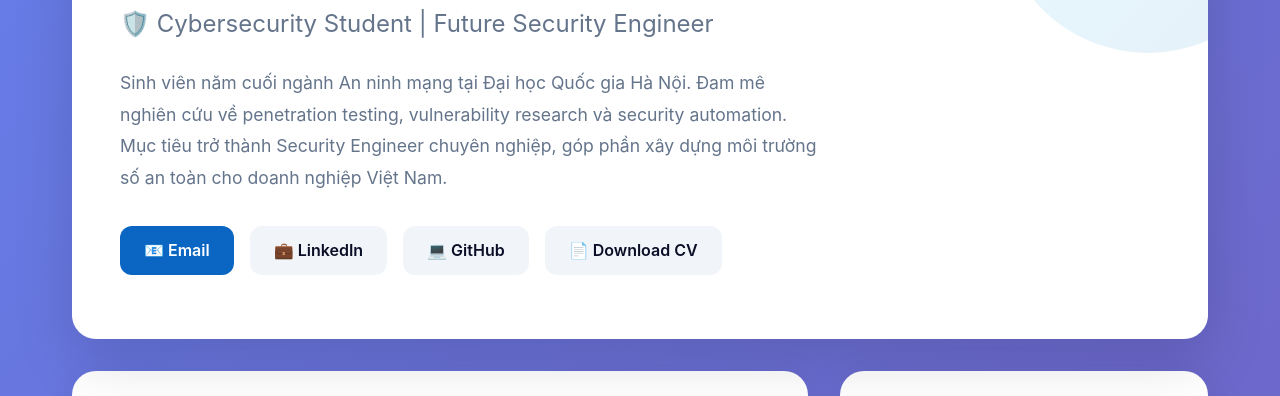
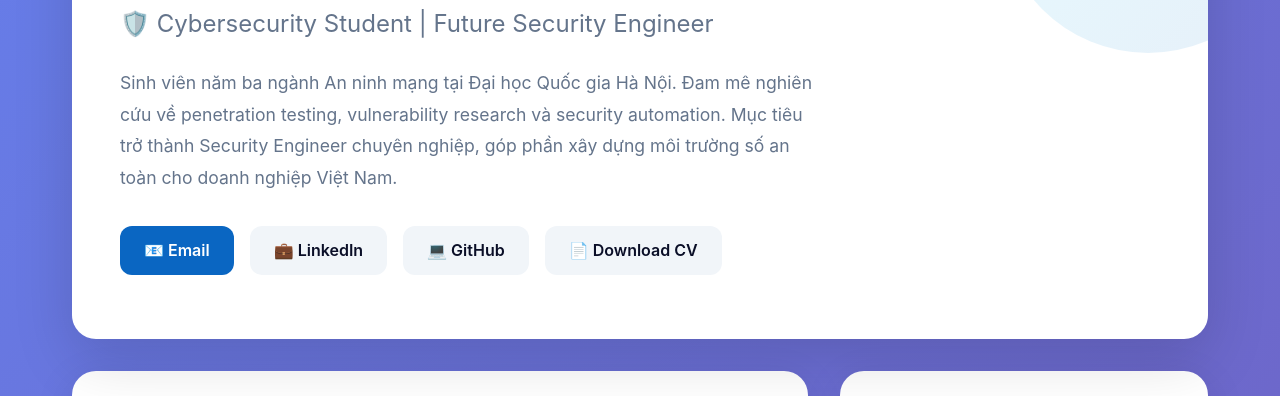
Before and after one commit to quanghoang205/cv-hoangminhquang, a plain HTML site: page index.html in a window 1280 px wide. Shown: the part 189-585 px from the top of the page. Drawn offline with Linux system fonts and the light colour scheme.

Commit message:
Update index.html

```diff
--- a/index.html
+++ b/index.html
@@ -360,7 +360,7 @@
                 <h1>Hoàng Minh Quang</h1>
                 <p class="tagline">🛡️ Cybersecurity Student | Future Security Engineer</p>
                 <p class="bio">
-                    Sinh viên năm cuối ngành An ninh mạng tại Đại học Quốc gia Hà Nội. Đam mê nghiên cứu về
+                    Sinh viên năm ba ngành An ninh mạng tại Đại học Quốc gia Hà Nội. Đam mê nghiên cứu về
                     penetration testing, vulnerability research và security automation. Mục tiêu trở thành
                     Security Engineer chuyên nghiệp, góp phần xây dựng môi trường số an toàn cho doanh nghiệp Việt Nam.
                 </p>
```
